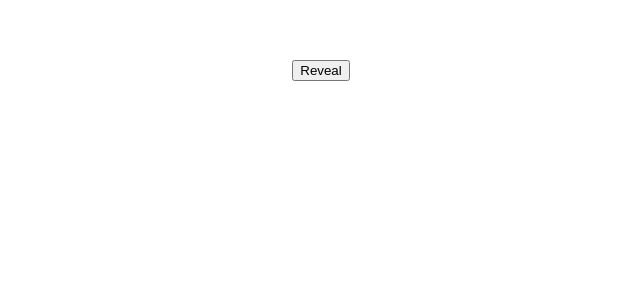
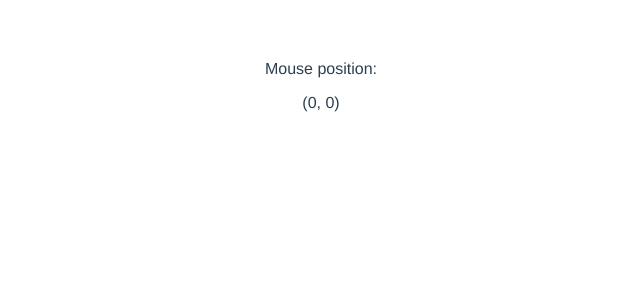
Before and after one commit to JimSchofield/Vue-3-test-drive, a Vue app: page / in a window 1280 px wide. Shown: the top 300 px of the page, without its empty margins (319-959 px from the left). Built offline with nearby package versions, Linux system fonts and the light colour scheme.

Commit message:
Pulling out mouse position 'hook'

```diff
--- a/src/App.vue
+++ b/src/App.vue
@@ -1,26 +1,21 @@
 <template>
   <div id="app">
-    <button @click="isVisible = !isVisible">{{ isVisible ? "Hide" : "Reveal" }}</button>
-    <p v-if="isVisible">Here is the visible text!</p>
+    <p>Mouse position:</p>
+    <p>({{ x }}, {{ y }})</p>
   </div>
 </template>
 
 <script>
-import { ref, watchEffect } from "vue";
+import { useMousePosition } from "./compose/mouseLocation";
 
 export default {
   name: "App",
   setup() {
-    const isVisible = ref(false);
-
-    watchEffect(() => {
-      document.title = `Drawer is ${
-        isVisible.value ? "visible" : "not visible"
-      }`;
-    });
+    const { x, y } = useMousePosition();
 
     return {
-      isVisible,
+      x,
+      y
     };
   }
 };
--- /dev/null
+++ b/src/compose/mouseLocation.js
@@ -0,0 +1,21 @@
+import { onMounted, onUnmounted, ref } from "vue";
+
+export function useMousePosition() {
+  const x = ref(0);
+  const y = ref(0);
+
+  function update(e) {
+    x = e.pageX;
+    y = e.pageY;
+  }
+
+  onMounted(() => {
+    window.addEventListener("mousemove", update);
+  });
+
+  onUnmounted(() => {
+    window.removeEventListener("mousemove", update);
+  });
+
+  return { x, y };
+}
```
